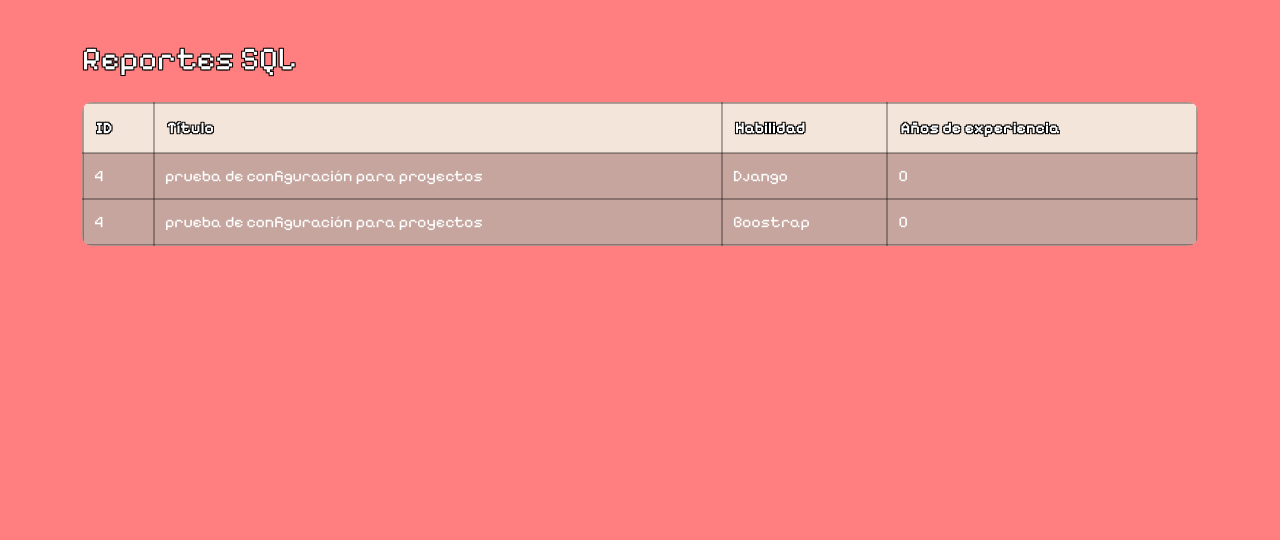
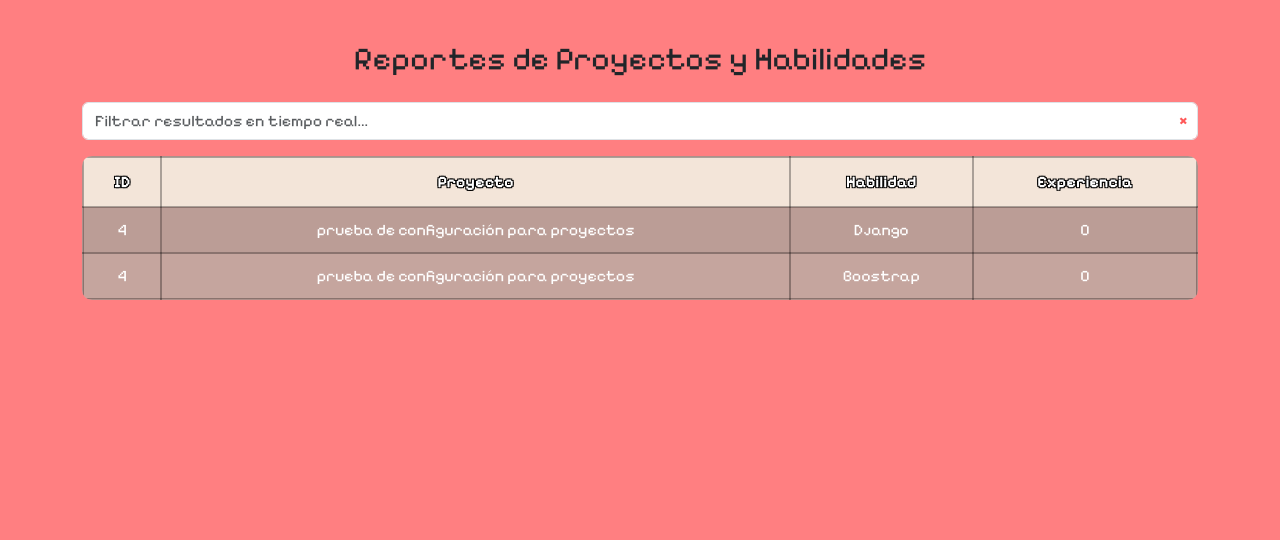
Before and after one commit to JATeR912/Portafolio, a Django app: page /proyecto/sql/ in a window 1280 px wide. Shown: the part 66-606 px from the top of the page. Run offline with Django 5.2, Linux system fonts and the light colour scheme; a user stored in the database is signed in; data comes from the database, SQL or seed files in the repository.

Commit message:
Ajustes consultas sql para 'reportes' si añade filtro

```diff
--- a/proyectos/templates/proyectos/sql_proyecto.html
+++ b/proyectos/templates/proyectos/sql_proyecto.html
@@ -1,20 +1,23 @@
 {% extends "base.html" %}
+
 {% block content %}
 
-<div class="container mt-4 reporte-sql">
-    <h2 class="auth-title mb-4">Reportes SQL</h2>
+<div class="container my-4 reporte-sql">
+    <h2 class="mb-4 text-center">Reportes de Proyectos y Habilidades</h2>
 
-    {% if resultados %}
-    <table class="table">
+    <div class="reporte-sql mb-3 position-relative">
+        <input type="text" id="filtroLive" class="form-control" placeholder="Filtrar resultados en tiempo real...">
+        <span id="clearFiltro" style="position: absolute; right: 10px; top: 50%; transform: translateY(-50%); cursor: pointer; color: #ff5959; font-weight: bold;">×</span>
+    </div>
+    <table class="table table-striped text-center">
         <thead>
             <tr>
                 <th>ID</th>
-                <th>Título</th>
+                <th>Proyecto</th>
                 <th>Habilidad</th>
-                <th>Años de experiencia</th>
+                <th>Experiencia</th>
             </tr>
         </thead>
-
         <tbody>
             {% for fila in resultados %}
             <tr>
@@ -23,13 +26,14 @@
                 <td>{{ fila.2 }}</td>
                 <td>{{ fila.3 }}</td>
             </tr>
+            {% empty %}
+            <tr>
+                <td colspan="4" class="text-center">No hay resultados</td>
+            </tr>
             {% endfor %}
         </tbody>
     </table>
 
-    {% else %}
-        <div class="alert alert-warning">No hay datos para mostrar.</div>
-    {% endif %}
 </div>
 
 {% endblock %}
--- a/proyectos/views.py
+++ b/proyectos/views.py
@@ -77,18 +77,39 @@ def eliminar_proyecto(request, pk):
 # CONSULTA SQL
 @login_required
 def consulta_sql(request):
+
+    habilidad = request.GET.get("habilidad", "")
+    proyecto = request.GET.get("proyecto", "")
+
+    query = """
+        SELECT p.id, p.titulo, h.nombre, h.experiencia
+        FROM proyectos_proyecto p
+        JOIN proyectos_proyecto_habilidades ph ON p.id = ph.proyecto_id
+        JOIN proyectos_habilidad h ON h.id = ph.habilidad_id
+        WHERE 1 = 1
+    """
+
+    params = []
+
+    if habilidad:
+        query += " AND h.nombre LIKE %s"
+        params.append(f"%{habilidad}%")
+
+    if proyecto:
+        query += " AND p.titulo LIKE %s"
+        params.append(f"%{proyecto}%")
+
+    query += " ORDER BY p.fecha_publicacion DESC"
+
     with connection.cursor() as cursor:
-        cursor.execute("""
-            SELECT p.id, p.titulo, h.nombre, h.experiencia
-            FROM proyectos_proyecto p
-            JOIN proyectos_proyecto_habilidades ph ON p.id = ph.proyecto_id
-            JOIN proyectos_habilidad h ON h.id = ph.habilidad_id
-            WHERE h.tipo = 'tecnica'
-            ORDER BY p.fecha_publicacion DESC;
-        """)
+        cursor.execute(query, params)
         resultados = cursor.fetchall()
 
-    return render(request, "proyectos/sql_proyecto.html", {"resultados": resultados})
+    return render(request, "proyectos/sql_proyecto.html", {
+        "resultados": resultados,
+        "habilidad": habilidad,
+        "proyecto": proyecto,
+    })
 
 # CONTACTO
 def contacto(request):
--- a/static/js/script.js
+++ b/static/js/script.js
@@ -1,14 +1,30 @@
+// --- ALERTAS AUTOMÁTICAS ---
 document.addEventListener('DOMContentLoaded', () => {
-    // Cerrar automáticamente alertas de Bootstrap
-    document.querySelectorAll('.alert').forEach(alert => {
-        setTimeout(() => new bootstrap.Alert(alert).close(), 5000);
+    const alerts = document.querySelectorAll('.alert');
+    alerts.forEach(alert => {
+        setTimeout(() => {
+            const bsAlert = new bootstrap.Alert(alert);
+            bsAlert.close();
+        }, 5000); // 5 segundos
     });
+});
 
-    // Código de la escena solo si existe
-    const svg = document.getElementById('escena');
-    if (!svg) return;
+// --- ACTUALIZAR CIELO ---
+function actualizarCielo() {
+    const hora = new Date().getHours();
+    const ventanas = document.querySelectorAll('.ventana');
+    let color;
 
-    // Añadir gradientes
+    if (hora >= 6 && hora < 9) color = 'url(#amanecer)';
+    else if (hora >= 9 && hora < 17) color = 'url(#dia)';
+    else if (hora >= 17 && hora < 20) color = 'url(#atardecer)';
+    else color = 'url(#noche)';
+
+    ventanas.forEach(v => v.setAttribute('fill', color));
+}
+
+const svg = document.getElementById('escena');
+if (svg) {
     const defs = document.createElementNS("http://www.w3.org/2000/svg", "defs");
     defs.innerHTML = `
         <linearGradient id="amanecer" x1="0" y1="0" x2="0" y2="1">
@@ -29,18 +45,31 @@ document.addEventListener('DOMContentLoaded', () => {
         </linearGradient>
     `;
     svg.prepend(defs);
-
-    // Función para actualizar color de las ventanas
-    const actualizarCielo = () => {
-        const hora = new Date().getHours();
-        const color = (hora >= 6 && hora < 9) ? 'url(#amanecer)' :
-                      (hora >= 9 && hora < 17) ? 'url(#dia)' :
-                      (hora >= 17 && hora < 20) ? 'url(#atardecer)' :
-                      'url(#noche)';
-
-        svg.querySelectorAll('.ventana').forEach(v => v.setAttribute('fill', color));
-    };
-
     actualizarCielo();
     setInterval(actualizarCielo, 60000);
-});
+}
+
+// --- FILTRO EN VIVO TABLA SQL ---
+const filtroInput = document.getElementById("filtroLive");
+const clearFiltro = document.getElementById("clearFiltro");
+
+if (filtroInput) {
+    // Filtrado en tiempo real
+    filtroInput.addEventListener("keyup", function () {
+        const filtro = this.value.toLowerCase().trim();
+        const filas = document.querySelectorAll("table tbody tr");
+
+        filas.forEach(fila => {
+            const textoFila = fila.innerText.toLowerCase();
+            fila.style.display = textoFila.includes(filtro) ? "" : "none";
+        });
+    });
+
+    // Limpiar input al hacer click en la X
+    clearFiltro.addEventListener("click", () => {
+        filtroInput.value = "";
+        const filas = document.querySelectorAll("table tbody tr");
+        filas.forEach(fila => fila.style.display = "");
+        filtroInput.focus();
+    });
+}
```
